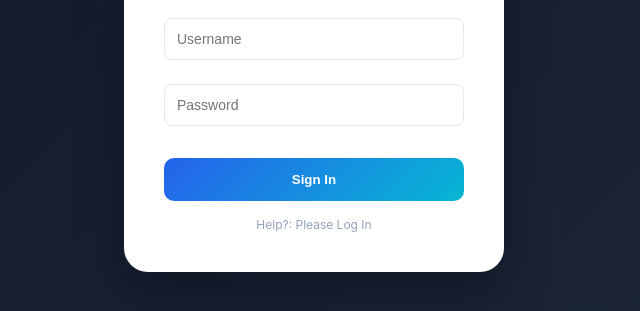
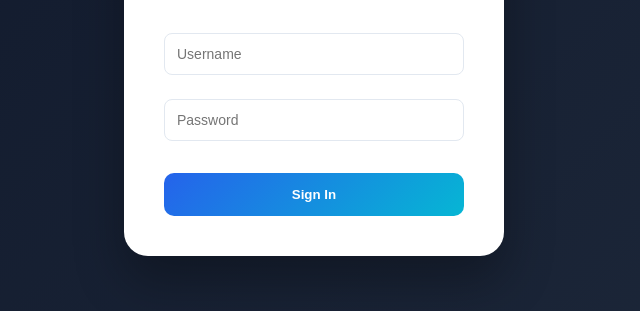
Before and after one commit to maby8606-lgtm/finwealth-new, a plain HTML site: page index.html in a window 1280 px wide. Shown: the part 347-658 px from the top of the page, without its empty margins (326-966 px from the left). Drawn offline with nearby package versions, Linux system fonts and the light colour scheme.

Commit message:
Update index.html

```diff
--- a/index.html
+++ b/index.html
@@ -85,7 +85,7 @@
       <input type="password" id="loginPassword" placeholder="Password" />
       <button class="login-btn" onclick="attemptLogin()">Sign In</button>
       <div id="loginError" class="login-error">Invalid credentials. Try JonMeyer / P@$$word</div>
-      <div style="margin-top:16px; font-size:12px; color:#94a3b8;">Help?: Please Log In</div>
+      <div style="margin-top:16px; font-size:12px; color:#94a3b8;</div>
     </div>
   </div>
 
```
